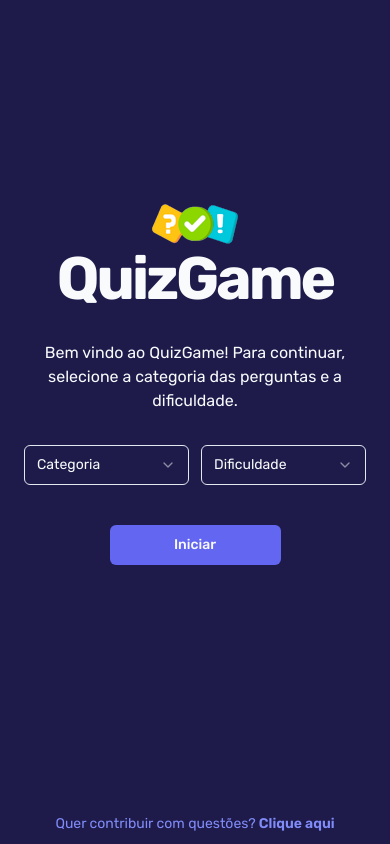
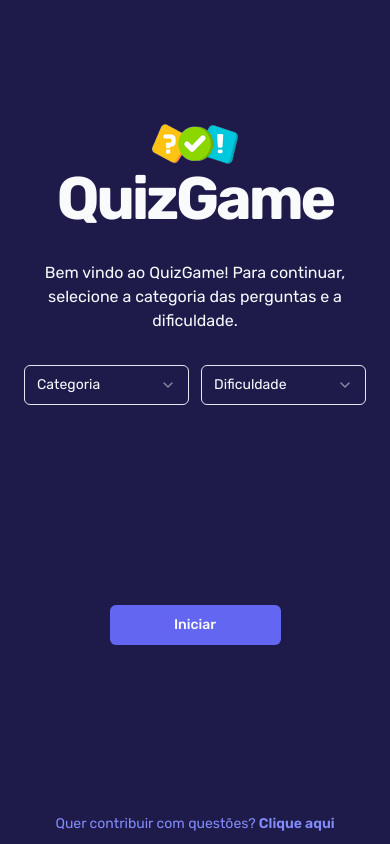
Before and after one commit to withoutspaces/data-quiz2.0, a React (Vite) app: page / in a window 390 px wide. Built offline with nearby package versions, Linux system fonts and the light colour scheme.

Commit message:
style: ajusta a formatação do código

```diff
--- a/src/components/category-selector.tsx
+++ b/src/components/category-selector.tsx
@@ -5,7 +5,7 @@ import {
   SelectItem,
   SelectValue,
 } from "@/components/ui/select";
-import { Form, FormControl , FormField, FormItem } from '@/components/ui/form'
+import { Form, FormControl, FormField, FormItem } from "@/components/ui/form";
 import { z } from "zod";
 import { useForm } from "react-hook-form";
 import { zodResolver } from "@hookform/resolvers/zod";
@@ -31,15 +31,20 @@ const categorySchema = z.object({
 type CategoryFormData = z.infer<typeof categorySchema>;
 
 export function CategorySelector({ handleNavigate }: CategorySelectorProps) {
-  const form = useForm<CategoryFormData>({resolver: zodResolver(categorySchema)});
+  const form = useForm<CategoryFormData>({
+    resolver: zodResolver(categorySchema),
+  });
 
   function onSubmit(data: CategoryFormData) {
-    handleNavigate(data)
+    handleNavigate(data);
   }
 
   return (
     <Form {...form}>
-      <form onSubmit={form.handleSubmit(onSubmit)} className="flex flex-col gap-10 w-full">
+      <form
+        onSubmit={form.handleSubmit(onSubmit)}
+        className="flex flex-col gap-10 w-full"
+      >
         <div className="flex gap-3">
           <FormField
             control={form.control}
@@ -68,7 +73,6 @@ export function CategorySelector({ handleNavigate }: CategorySelectorProps) {
                   </span>
                 )}
               </FormItem>
-
             )}
           />
           <FormField
@@ -89,16 +93,16 @@ export function CategorySelector({ handleNavigate }: CategorySelectorProps) {
                   </SelectContent>
                 </Select>
                 {form.formState.errors.difficulty && (
-                <span className="text-sm mt-2 text-red-400">
-                  {form.formState.errors.difficulty.message}
-                </span>
+                  <span className="text-sm mt-2 text-red-400">
+                    {form.formState.errors.difficulty.message}
+                  </span>
                 )}
               </FormItem>
             )}
           />
         </div>
         <Button
-          className="bg-indigo-500 self-center w-1/2"
+          className="bg-indigo-500 self-center w-1/2 mt-40 md:mt-0"
           type="submit"
         >
           Iniciar
```
